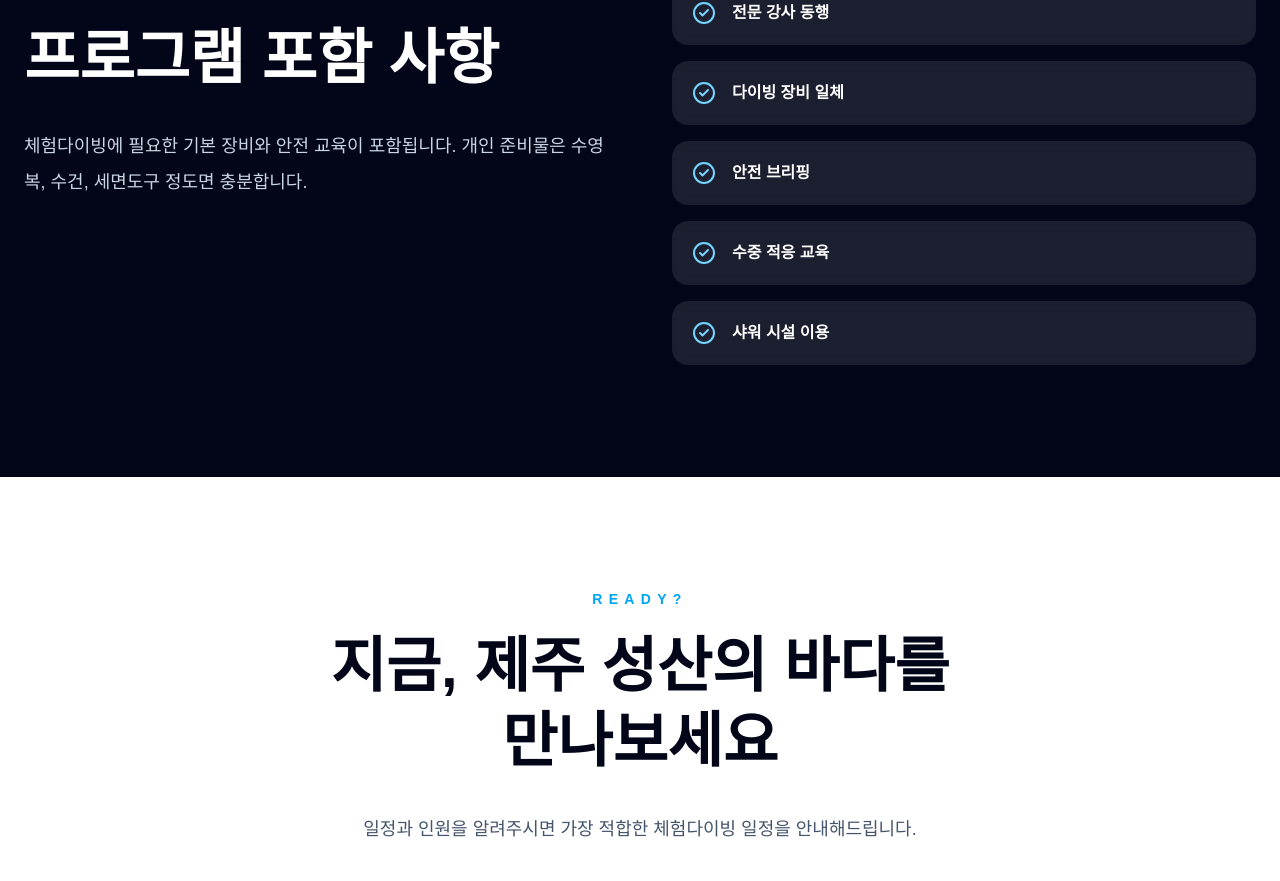
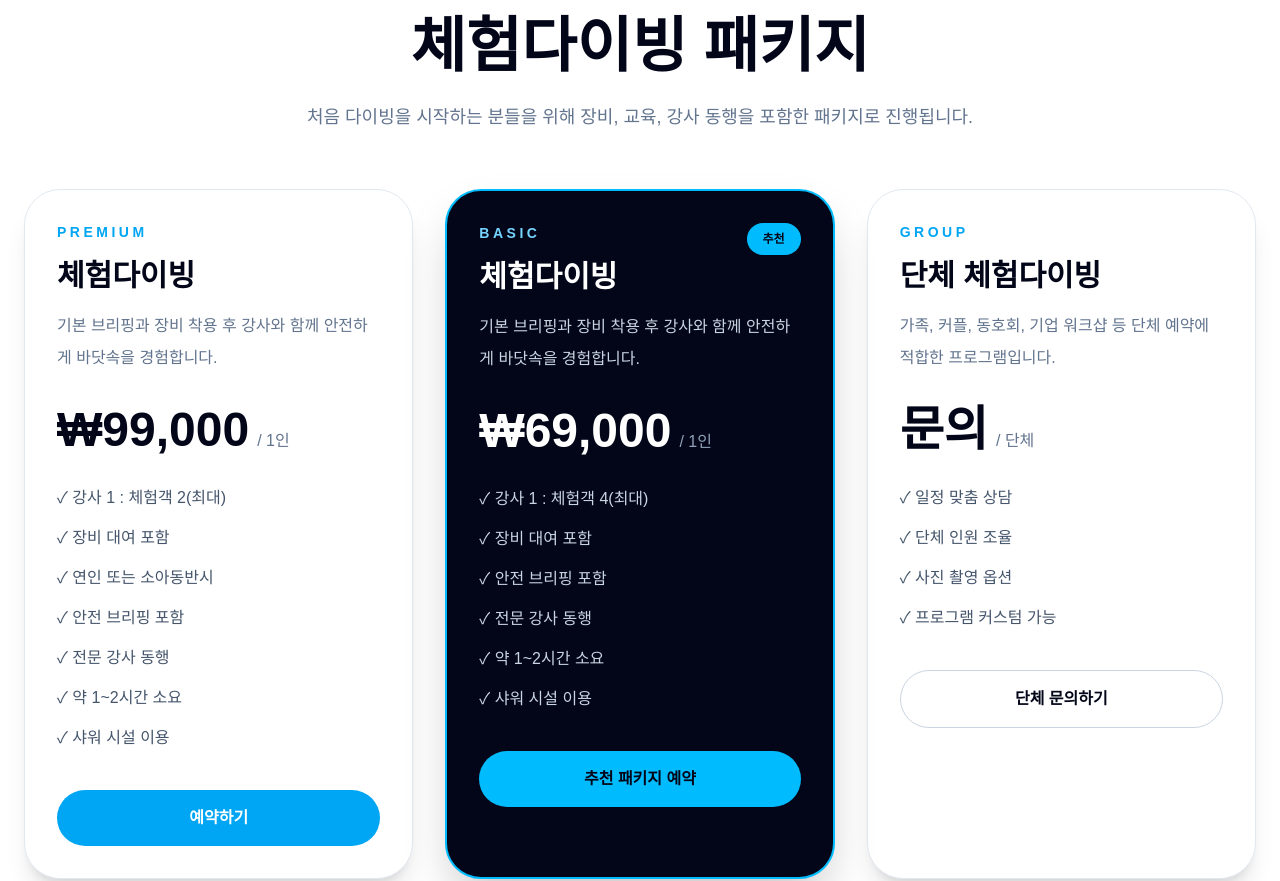
Before and after one commit to yoochnagsoo/SUNGSANSCUBA, a Next.js app: page /discover-scuba in a window 1280 px wide. Shown: the part 2439-3320 px from the top of the page. Built offline with nearby package versions, Linux system fonts and the light colour scheme.

Commit message:
feat: add discover scuba price packages

```diff
--- a/src/app/discover-scuba/page.tsx
+++ b/src/app/discover-scuba/page.tsx
@@ -138,7 +138,7 @@ export default function DiscoverScubaPage() {
 
           <div className="relative h-[560px] overflow-hidden rounded-[40px] shadow-2xl">
             <Image
-              src="/images/about/about-01.jpg"
+              src="/images/about/briefing.jpg"
               alt="체험다이빙 브리핑"
               fill
               className="object-cover"
@@ -175,6 +175,135 @@ export default function DiscoverScubaPage() {
           </div>
         </div>
       </section>
+
+      <section className="bg-white py-28">
+  <div className="mx-auto max-w-7xl px-6">
+    <div className="mb-14 text-center">
+      <p className="mb-4 text-sm font-bold uppercase tracking-[0.45em] text-sky-500">
+        Price & Package
+      </p>
+
+      <h2 className="text-4xl font-black text-slate-950 md:text-6xl">
+        체험다이빙 패키지
+      </h2>
+
+      <p className="mx-auto mt-6 max-w-2xl text-lg leading-8 text-slate-500">
+        처음 다이빙을 시작하는 분들을 위해 장비, 교육, 강사 동행을 포함한
+        패키지로 진행됩니다.
+      </p>
+    </div>
+
+    <div className="grid gap-8 lg:grid-cols-3">
+      <div className="rounded-[36px] border border-slate-200 bg-white p-8 shadow-xl">
+        <p className="text-sm font-bold uppercase tracking-[0.25em] text-sky-500">
+          Premium
+        </p>
+
+        <h3 className="mt-4 text-3xl font-black text-slate-950">
+          체험다이빙
+        </h3>
+
+        <p className="mt-4 leading-8 text-slate-500">
+          기본 브리핑과 장비 착용 후 강사와 함께 안전하게 바닷속을 경험합니다.
+        </p>
+
+        <div className="mt-8">
+          <span className="text-5xl font-black text-slate-950">₩99,000</span>
+          <span className="ml-2 text-slate-500">/ 1인</span>
+        </div>
+
+        <ul className="mt-8 space-y-4 text-slate-600">
+          <li>✓ 강사 1 : 체험객 2(최대)</li>
+          <li>✓ 장비 대여 포함</li>
+          <li>✓ 연인 또는 소아동반시</li>
+          <li>✓ 안전 브리핑 포함</li>
+          <li>✓ 전문 강사 동행</li>
+          <li>✓ 약 1~2시간 소요</li>
+          <li>✓ 샤워 시설 이용</li>
+        </ul>
+
+        <a
+          href="/reservation"
+          className="mt-10 inline-flex w-full justify-center rounded-full bg-sky-500 px-8 py-4 font-black text-white transition hover:bg-slate-950"
+        >
+          예약하기
+        </a>
+      </div>
+
+      <div className="relative rounded-[36px] border-2 border-sky-400 bg-slate-950 p-8 text-white shadow-2xl">
+        <div className="absolute right-8 top-8 rounded-full bg-sky-400 px-4 py-2 text-xs font-black text-slate-950">
+          추천
+        </div>
+
+        <p className="text-sm font-bold uppercase tracking-[0.25em] text-sky-300">
+          Basic
+        </p>
+
+        <h3 className="mt-4 text-3xl font-black">
+          체험다이빙
+        </h3>
+
+        <p className="mt-4 leading-8 text-slate-300">
+          기본 브리핑과 장비 착용 후 강사와 함께 안전하게 바닷속을 경험합니다.
+        </p>
+
+        <div className="mt-8">
+          <span className="text-5xl font-black">₩69,000</span>
+          <span className="ml-2 text-slate-400">/ 1인</span>
+        </div>
+
+        <ul className="mt-8 space-y-4 text-slate-300">
+          <li>✓ 강사 1 : 체험객 4(최대)</li>
+          <li>✓ 장비 대여 포함</li>
+          <li>✓ 안전 브리핑 포함</li>
+          <li>✓ 전문 강사 동행</li>
+          <li>✓ 약 1~2시간 소요</li>
+          <li>✓ 샤워 시설 이용</li>
+        </ul>
+
+        <a
+          href="/reservation"
+          className="mt-10 inline-flex w-full justify-center rounded-full bg-sky-400 px-8 py-4 font-black text-slate-950 transition hover:bg-white"
+        >
+          추천 패키지 예약
+        </a>
+      </div>
+
+      <div className="rounded-[36px] border border-slate-200 bg-white p-8 shadow-xl">
+        <p className="text-sm font-bold uppercase tracking-[0.25em] text-sky-500">
+          Group
+        </p>
+
+        <h3 className="mt-4 text-3xl font-black text-slate-950">
+          단체 체험다이빙
+        </h3>
+
+        <p className="mt-4 leading-8 text-slate-500">
+          가족, 커플, 동호회, 기업 워크샵 등 단체 예약에 적합한 프로그램입니다.
+        </p>
+
+        <div className="mt-8">
+          <span className="text-5xl font-black text-slate-950">문의</span>
+          <span className="ml-2 text-slate-500">/ 단체</span>
+        </div>
+
+        <ul className="mt-8 space-y-4 text-slate-600">
+          <li>✓ 일정 맞춤 상담</li>
+          <li>✓ 단체 인원 조율</li>
+          <li>✓ 사진 촬영 옵션</li>
+          <li>✓ 프로그램 커스텀 가능</li>
+        </ul>
+
+        <a
+          href="/contact"
+          className="mt-10 inline-flex w-full justify-center rounded-full border border-slate-300 px-8 py-4 font-black text-slate-950 transition hover:bg-slate-950 hover:text-white"
+        >
+          단체 문의하기
+        </a>
+      </div>
+    </div>
+  </div>
+</section>
 
       <section className="bg-slate-950 py-28 text-white">
         <div className="mx-auto grid max-w-7xl gap-16 px-6 lg:grid-cols-2">
```
Also changed, not shown: 1 other file (tests, documents, lock files or other folders).
